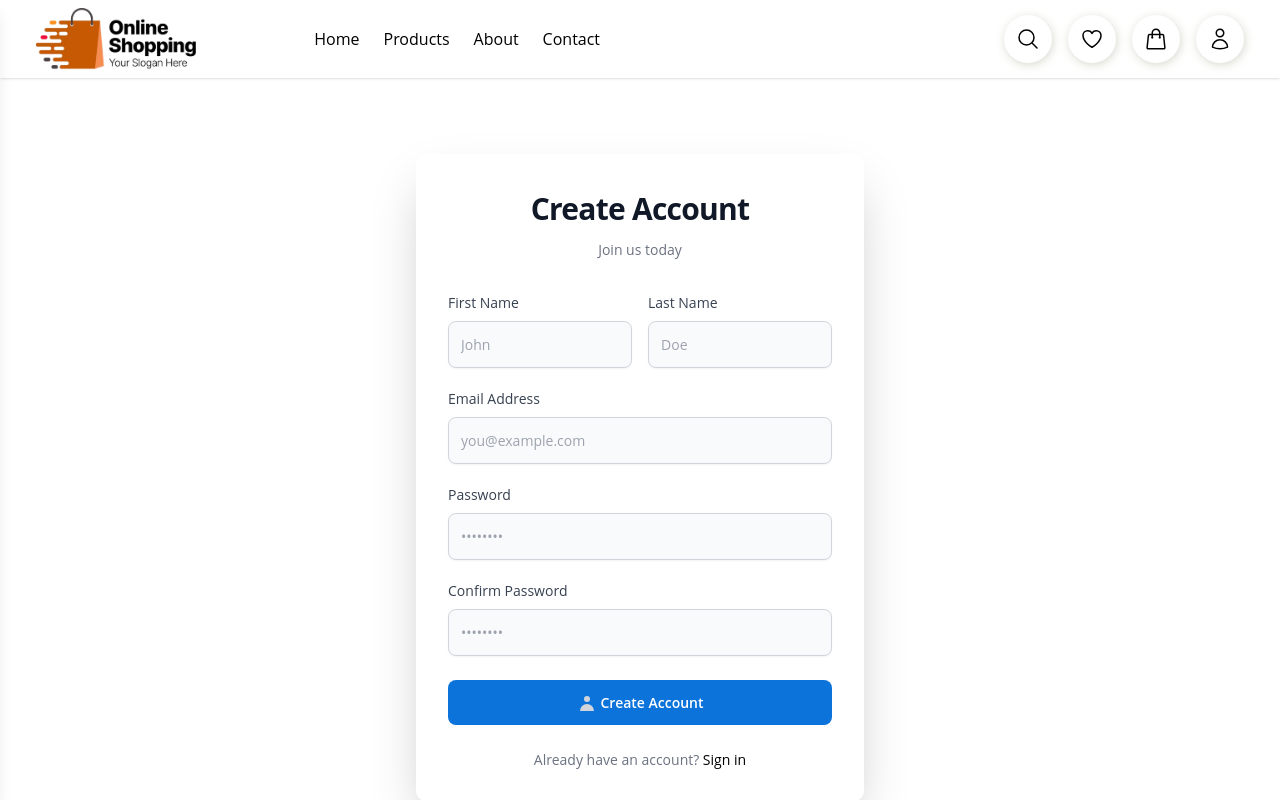
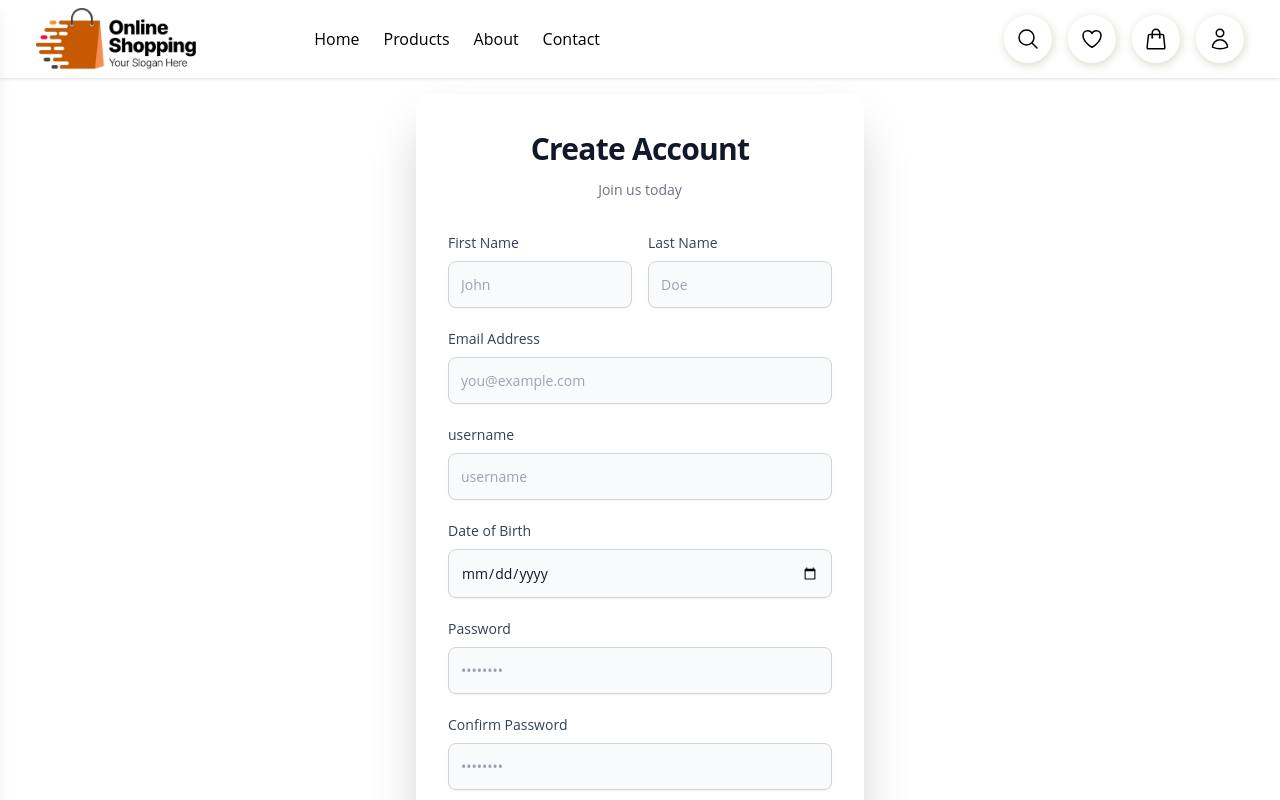
Before and after one commit to hageramadan/Ecommerce_Mearn, a React (Create React App) app: page /register in a window 1280 px wide. Shown: the top 800 px of the page. Built offline with nearby package versions, Linux system fonts and the light colour scheme.

Commit message:
register page + api

```diff
--- a/src/AxiosInstance/axiosConfig.js
+++ b/src/AxiosInstance/axiosConfig.js
@@ -19,7 +19,7 @@ axiosInstance.interceptors.request.use(
         });
 
         // Only add auth header for non-login requests
-        if (!config.url.includes('/auth/login')) {
+        if (!config.url.includes('/auth/login') && !config.url.includes('/auth/signup')) {
             const token = localStorage.getItem('authToken');
             const Bearer = localStorage.getItem('Bearer');
             console.log('Token from localStorage:', token ? '***exists***' : 'null');
--- a/src/Pages/Register/RefactorRegister.js
+++ b/src/Pages/Register/RefactorRegister.js
@@ -3,17 +3,20 @@ import './RegisterRefactor.css';
 import AuthCard from '../../Components/AuthCard.js';
 import InputField from '../../Components/InputField.js';
 import Button from '../../Components/Button.js';
+import axiosInstance from '../../AxiosInstance/axiosConfig.js';
 
 const Register = () => {
   const [formData, setFormData] = useState({
     firstName: '',
     lastName: '',
     email: '',
+    dateOfBirth: '',
     password: '',
-    confirmPassword: ''
+    confirmPassword: '',
+    username: ''
   });
 
-  const handleChange = (e) => {
+  const handleChange =  (e) => {
     const { name, value } = e.target;
     setFormData(prevState => ({
       ...prevState,
@@ -21,16 +24,30 @@ const Register = () => {
     }));
   };
 
-  const handleSubmit = (e) => {
+  const handleSubmit = async(e) => {
     e.preventDefault();
 
     if (formData.password !== formData.confirmPassword) {
       alert('Passwords do not match!');
       return;
     }
+    // Handle registration logic here
+    const date = new Date(formData.dateOfBirth);
+    const formated = date.toLocaleDateString('en-US',
+      {
+        month: '2-digit',
+        day: '2-digit',
+        year: 'numeric'
+      }).replace(/\//g, '-');
 
-    // Handle registration logic here
-    console.log('Registration attempt:', formData);
+      const formattedDate =
+      {
+        ...formData,
+        dateOfBirth: formated
+      }
+
+     const response =  await sendRegisterRequest(formattedDate);
+    console.log('Registration attempt:', formattedDate,response);
   };
 
   const userIcon = (
@@ -89,6 +106,31 @@ const Register = () => {
             autoComplete="email"
           />
 
+
+          <InputField
+            id="username"
+            name="username"
+            type="text"
+            label="username"
+            placeholder="username"
+            value={formData.username}
+            onChange={handleChange}
+            required
+            autoComplete="username"
+          />
+
+          <InputField
+            id="date-of-birth"
+            name="dateOfBirth"
+            type="date"
+            label="Date of Birth"
+            placeholder=""
+            value={formData.dateOfBirth}
+            onChange={handleChange}
+            required
+            autoComplete="bday"
+          />
+
           <InputField
             id="password"
             name="password"
@@ -129,4 +171,23 @@ const Register = () => {
   );
 };
 
+const sendRegisterRequest = async (data) => {
+  try {
+    const response = await axiosInstance.post('/auth/signup', {
+      firstName : data.firstName,
+      secondName : data.lastName,
+      email : data.email,
+      DOB : data.dateOfBirth,
+      password : data.password,
+      role : "user",
+      userName : data.username
+    });
+  console.log(response.data);
+    return response.data;
+  } catch (error) {
+    console.error('Registration error:', error);
+    throw error;
+  }
+};
+
 export default Register;
```
